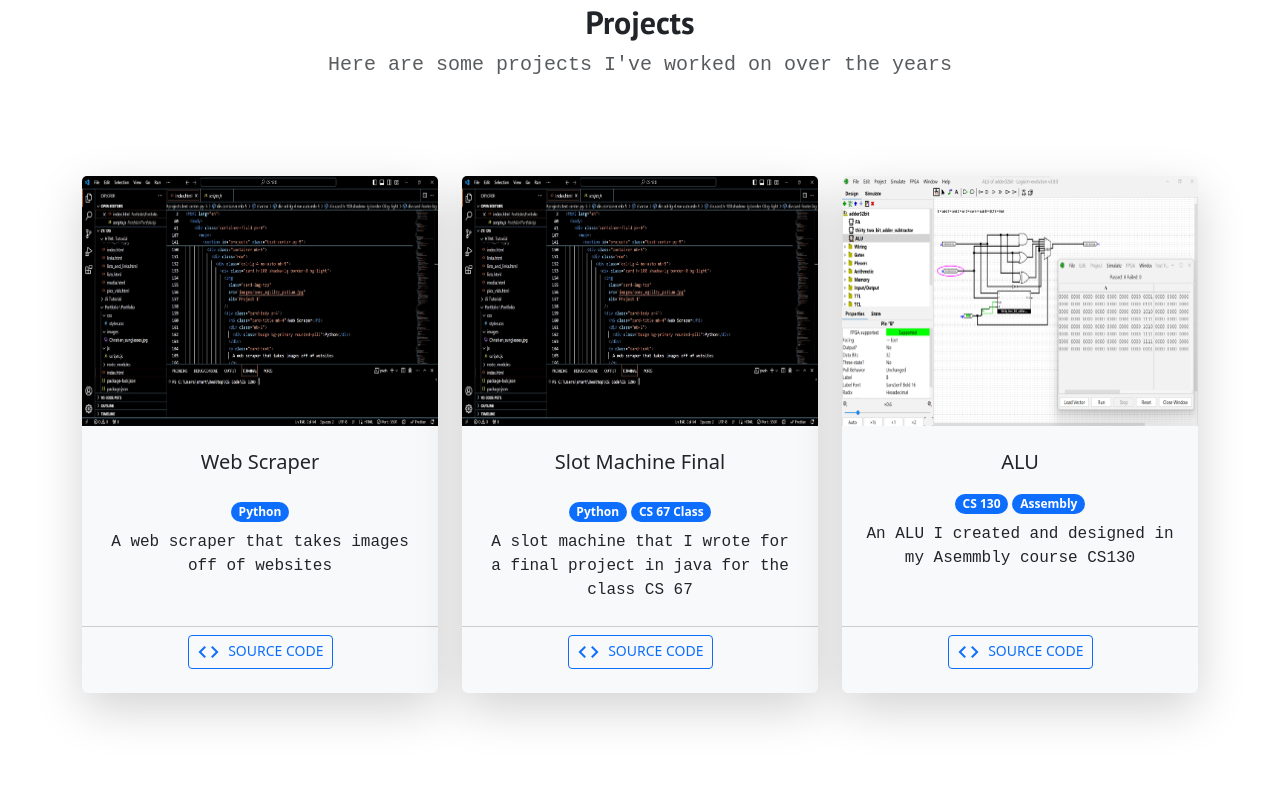
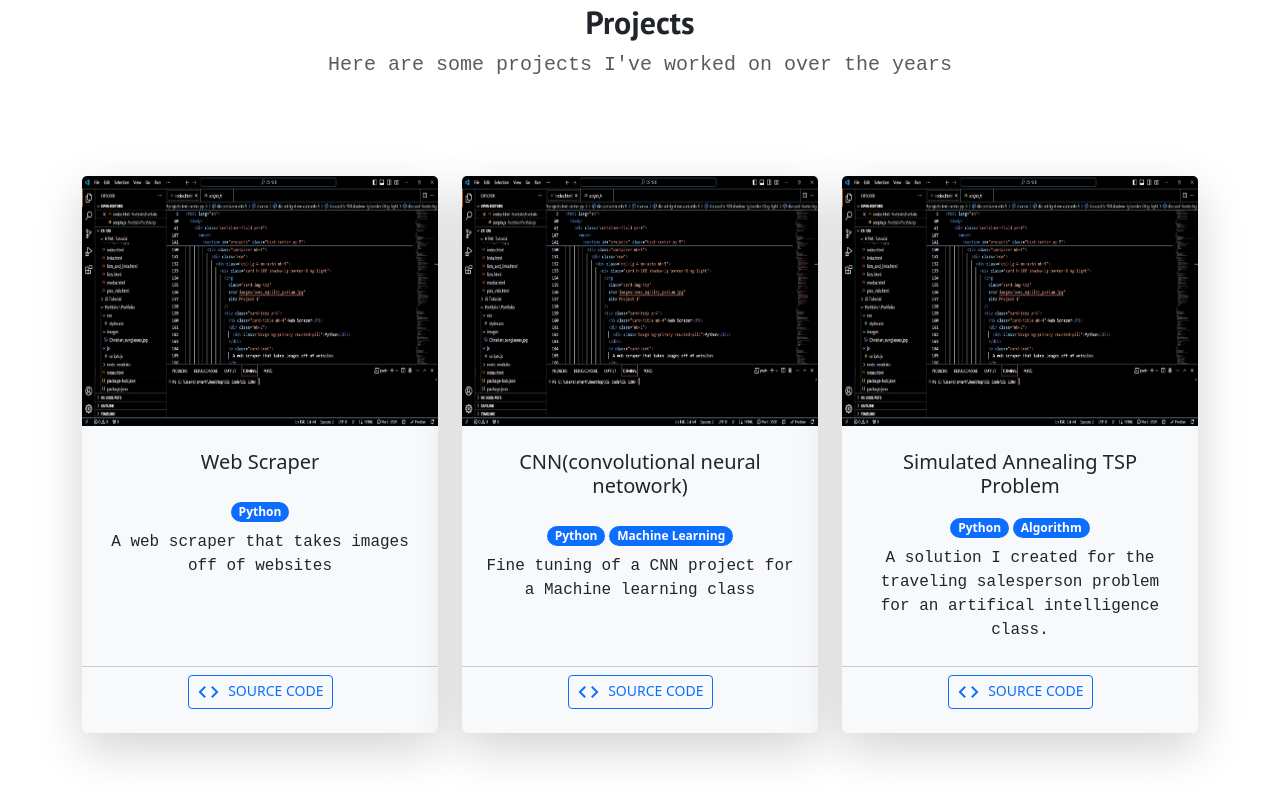
Before and after one commit to christiancostanza/.github.io, a website: page index.html in a window 1280 px wide. Shown: the part 1556-2356 px from the top of the page. Drawn offline with nearby package versions, Linux system fonts and the light colour scheme; a web font is replaced by a local one.

Commit message:
updated projects and fixed school year

```diff
--- a/index.html
+++ b/index.html
@@ -86,7 +86,7 @@
               <div class="my-5">
                 <h2 class="text-center fw-bold mb-2">I'm Christian</h2>
                 <p class="text-center text-muted mb-4">
-                  A sophmore at Drake University
+                  A Junior at Drake University
                 </p>
               </div>
             </div>
@@ -184,20 +184,20 @@
                     alt="Project 2"
                   />
                   <div class="card-body p-4">
-                    <h5 class="card-title mb-4">Slot Machine Final</h5>
+                    <h5 class="card-title mb-4">CNN(convolutional neural netowork)</h5>
                     <div class="mb-2">
                       <div class="badge bg-primary rounded-pill">Python</div>
                       <div class="badge bg-primary rounded-pill">
-                        CS 67 Class</div>
+                        Machine Learning</div>
                     </div>
                     <p class="card-text">
-                      A slot machine that I wrote for a final project in java for the class CS 67
+                      Fine tuning of a CNN project for a Machine learning class
                     </p>
                   </div>
                   <div class="card-footer bg-transparent mb-3">
                     <a
                       class="btn btn-outline-primary btn-sm text-uppercase"
-                      href="https://github.com/christiancostanza?tab=projects"
+                      href="https://github.com/christiancostanza/CNN-Project"
                       target="_blank"
                     >
                       <span class="material-symbols-outlined me-1">code</span>
@@ -210,23 +210,23 @@
                 <div class="card h-100 shadow-lg border-0 bg-light">
                   <img
                     class="card-img-top"
-                    src="images/CS130ASN6.png"
+                    src="images/codepicture.jpg"
                     alt="Project 3"
                   />
                   <div class="card-body p-4">
-                    <h5 class="card-title mb-3">ALU</h5>
+                    <h5 class="card-title mb-3">Simulated Annealing TSP Problem</h5>
                     <div class="mb-2">
-                      <div class="badge bg-primary rounded-pill">CS 130</div>
-                      <div class="badge bg-primary rounded-pill">Assembly</div>
+                      <div class="badge bg-primary rounded-pill">Python</div>
+                      <div class="badge bg-primary rounded-pill">Algorithm</div>
                     </div>
                     <p class="card-text">
-                      An ALU I created and designed in my Asemmbly course CS130
+                      A solution I created for the traveling salesperson problem for an artifical intelligence class.
                     </p>
                   </div>
                   <div class="card-footer bg-transparent mb-3">
                     <a
                       class="btn btn-outline-primary btn-sm text-uppercase"
-                      href="https://github.com/christiancostanza?tab=projects"
+                      href="https://github.com/christiancostanza/TSP-annealing-"
                       target="_blank"
                     >
                       <span class="material-symbols-outlined me-1">code</span>
```
Also changed, not shown: 1 other file.
